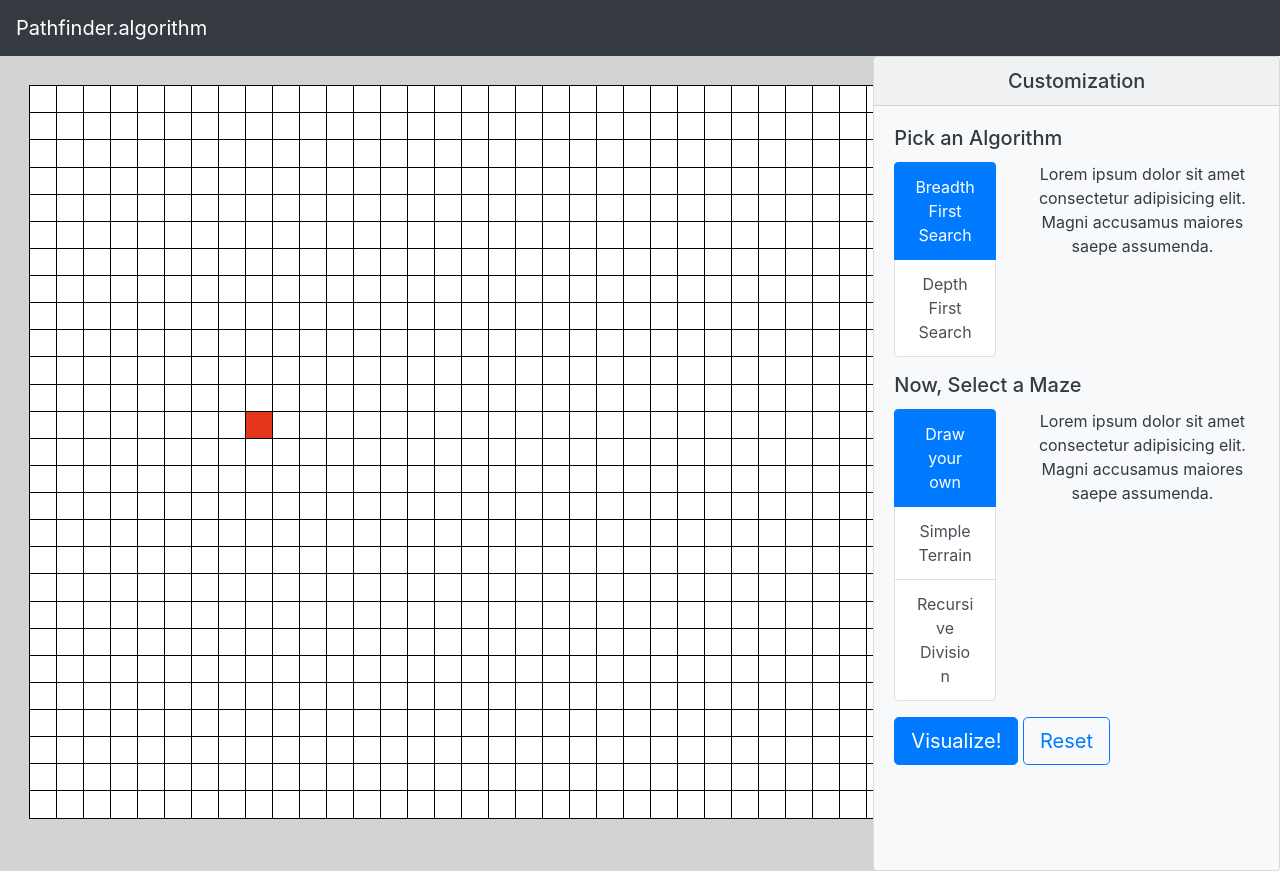
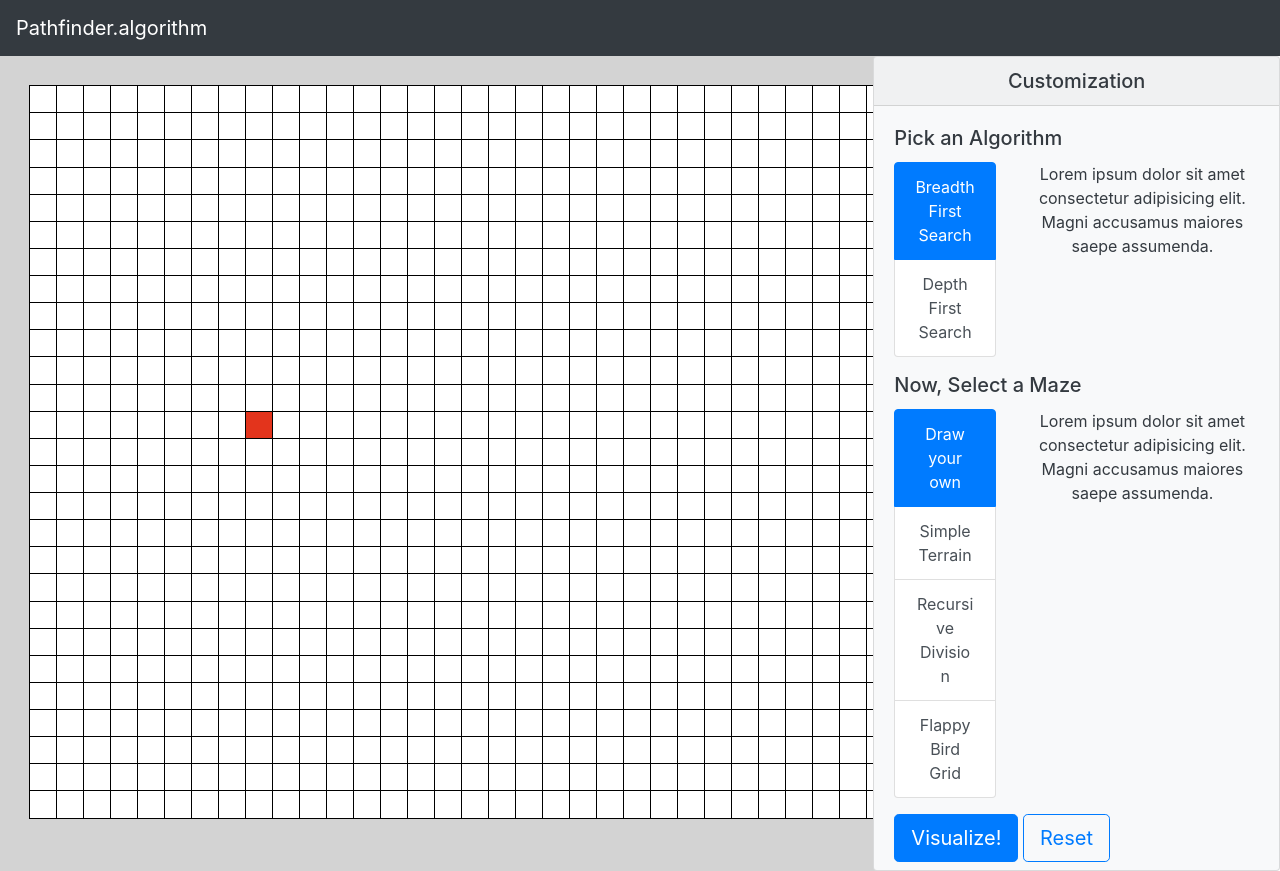
Before and after one commit to zohaibxrehman/PathfindingVisualizer, a React (Create React App) app: page / in a window 1280 px wide. Built offline with nearby package versions, Linux system fonts and the light colour scheme.

Commit message:
Added flappy bird grid maze

```diff
--- a/src/components/Customisation/MazePicker.jsx
+++ b/src/components/Customisation/MazePicker.jsx
@@ -39,6 +39,15 @@ export class MazePicker extends Component {
 									>
 										Recursive Division
 									</ListGroup.Item>
+									<ListGroup.Item
+										action
+										href="#flappyBirdGrid"
+										onClick={() => {
+											changeMaze('flappyBirdGrid');
+										}}
+									>
+										Flappy Bird Grid
+									</ListGroup.Item>
 								</ListGroup>
 							</Col>
 							<Col sm={8}>
@@ -55,6 +64,10 @@ export class MazePicker extends Component {
 										Possimus incidunt saepe adipisci quae fuga expedita dicta nobis modi
 										consectetur, recusandae, eos iste in iure ipsum, laboriosam libero officiis!
 									</Tab.Pane>
+									<Tab.Pane eventKey="#flappyBirdGrid">
+										Possimus incidunt saepe adipisci quae fuga expedita dicta nobis modi
+										consectetur, recusandae, eos iste in iure ipsum, laboriosam libero officiis!
+									</Tab.Pane>
 								</Tab.Content>
 							</Col>
 						</Row>
--- a/src/components/Pathfinder.jsx
+++ b/src/components/Pathfinder.jsx
@@ -90,6 +90,8 @@ export class Pathfinder extends Component {
 				TOTAL_COLS - 1,
 				'horizontal'
 			);
+		} else if (maze === 'flappyBirdGrid') {
+			var { newNodes, drawnNodes } = MazeFacade.flappyBirdGrid(nodesCopy, TOTAL_ROWS - 1, TOTAL_COLS - 1);
 		}
 
 		let curr;
--- a/src/maze_algorithms/MazeFacade.js
+++ b/src/maze_algorithms/MazeFacade.js
@@ -1,5 +1,6 @@
 import { recursiveDivision } from './recursiveDivision';
 import { simpleTerrain } from './simpleTerrain';
+import { flappyBirdGrid } from './flappyBirdGrid';
 
 export class MazeFacade {
 	static recursiveDivision(nodes, startX, startY, endX, endY, axis) {
@@ -9,4 +10,8 @@ export class MazeFacade {
 	static simpleTerrain(nodes, endX, endY) {
 		return simpleTerrain(nodes, endX, endY);
 	}
+
+	static flappyBirdGrid(nodes, endX, endY) {
+		return flappyBirdGrid(nodes, endX, endY);
+	}
 }
--- /dev/null
+++ b/src/maze_algorithms/flappyBirdGrid.js
@@ -0,0 +1,33 @@
+export const flappyBirdGrid = (nodes, endX, endY) => {
+	const drawnNodes1 = drawDungeon(nodes, endX, endY);
+	let drawnNodes2 = [];
+	for (let i = 2; i < endY; i += 2) {
+		let hole = 1 + Math.floor(Math.random() * (endX - 1));
+		for (let j = 0; j < endX; j++) {
+			if (j !== hole && nodes[j][i].type !== 'start' && nodes[j][i].type !== 'end') {
+				nodes[j][i].type = 'wall';
+				drawnNodes2.push(nodes[j][i]);
+			}
+		}
+	}
+	return { nodes, drawnNodes: [ ...drawnNodes1, ...drawnNodes2 ] };
+};
+
+const drawDungeon = (nodes, endX, endY) => {
+	let drawnNodes = [];
+	for (let x = 0; x <= endX; x++) {
+		nodes[x][0].type = 'wall';
+		nodes[x][endY].type = 'wall';
+		drawnNodes.push(nodes[x][0]);
+		drawnNodes.push(nodes[x][endY]);
+	}
+
+	for (let y = 0; y <= endY; y++) {
+		nodes[0][y].type = 'wall';
+		nodes[endX][y].type = 'wall';
+		drawnNodes.push(nodes[0][y]);
+		drawnNodes.push(nodes[endX][y]);
+	}
+
+	return drawnNodes;
+};
```
